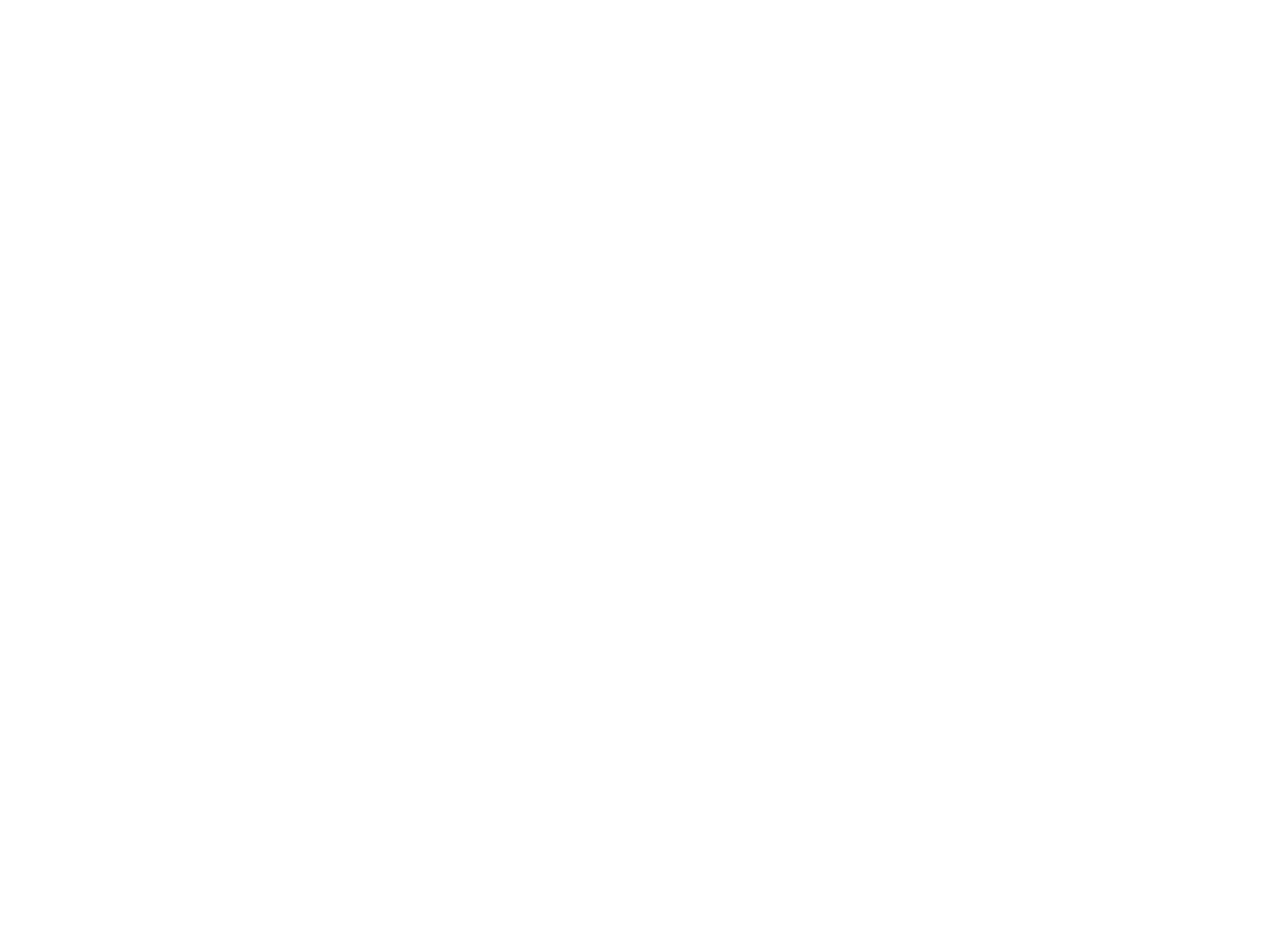
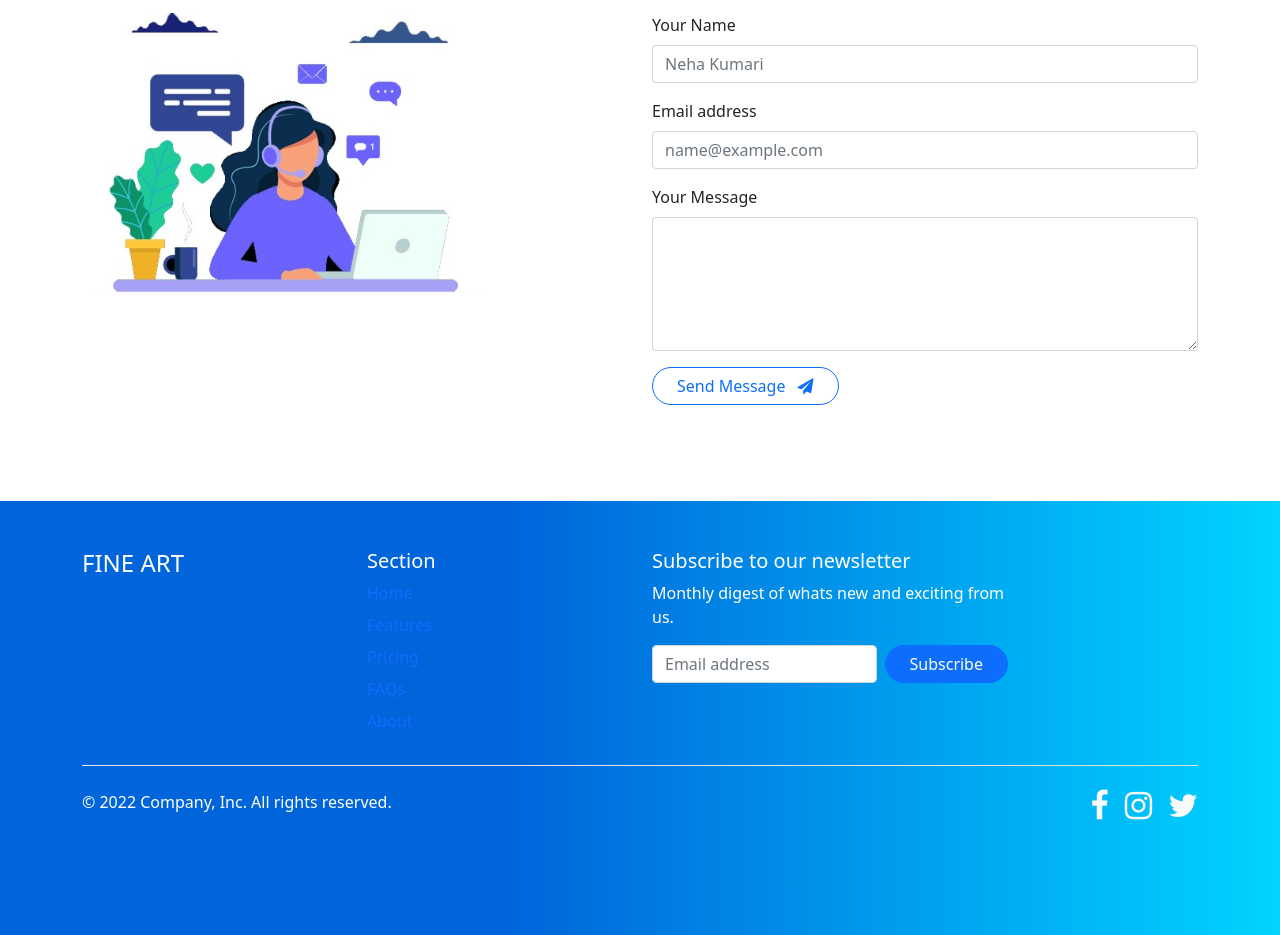
Before and after one commit to Shweta2254/https---github.com-Shweta2254-local--duniya-tree-master-local-duniya, a React (Create React App) app: page / in a window 1280 px wide. Shown: the part 2420-3355 px from the top of the page. Before the commit the page ends 2224 px from the top, so only its background shows below. Built offline with nearby package versions, Linux system fonts and the light colour scheme.

Commit message:
Frontend

```diff
--- a/src/App.css
+++ b/src/App.css
@@ -3,3 +3,21 @@
     background: linear-gradient(90deg,rgb(0,101,219) 50%,rgba(0,212,255,1) 100%);
     min-height: 500px;
 }
+
+/* /Cards/ */
+.card{
+    transition: all 0.5s ease;
+}
+
+.card:hover{
+    cursor: pointer;
+    box-shadow: 0 .5rem 1rem rgba(0, 0, 0, .15);
+}
+
+/* /Footer/ */
+
+.footer{
+    background: rgb(0,101,219);
+    background: linear-gradient(90deg,rgb(0,101,219) 40%,rgba(0,212,255,1) 100%);
+
+}
--- a/src/App.js
+++ b/src/App.js
@@ -4,6 +4,8 @@ import Navbar from './components/Navbar';
 import Home from './components/Home';
 import About from './components/About';
 import Services from './components/Services';
+import Contact from './components/Contact';
+import Footer from './components/Footer';
 
 function App() {
   return (
@@ -12,6 +14,8 @@ function App() {
    <Home/>
    <About/>
    <Services/>
+   <Contact/>
+   <Footer/>
    </>
   );
 }
--- /dev/null
+++ b/src/components/Contact.jsx
@@ -0,0 +1,43 @@
+import React from 'react';
+
+const Contact = () => {
+    return (
+        <div>
+            <section id="contact">
+                <div className="container my-5 py-5">
+                    <div className="row mb-5">
+                        <div className="col-12">
+                            <h3 className="fs-5 text-center mb-0">Contact Us</h3>
+                            <h1 className="display-6 text-center mb-4">Have Some <b>Question?</b> </h1>
+                            <hr className="w-25 mx-auto" />
+                        </div>
+                    </div>
+                    <div className="row">
+                        <div className="col-md-6">
+                            <img src="/images/contact.jpeg" alt="Contact" className="w-75" />
+                        </div>
+                        <div className="col-md-6">
+                            <form action="">
+                                <div class="mb-3">
+                                    <label for="name" class="form-label">Your Name</label>
+                                    <input type="name" class="form-control" id="name" placeholder="Neha Kumari"/>
+                                </div>
+                                <div class="mb-3">
+                                    <label for="exampleFormControlInput1" class="form-label">Email address</label>
+                                    <input type="email" class="form-control" id="exampleFormControlInput1" placeholder="name@example.com"/>
+                                </div>
+                                <div class="mb-3">
+                                    <label for="exampleFormControlTextarea1" class="form-label">Your Message</label>
+                                    <textarea class="form-control" id="exampleFormControlTextarea1" rows="5"></textarea>
+                                </div>
+                                <button type="submit" className="btn btn-outline-primary rounded-pill px-4">Send Message <i className="fa fa-paper-plane ms-2"></i></button>
+                            </form>
+                        </div>
+                    </div>
+                </div>
+            </section>
+        </div>
+    );
+}
+
+export default Contact
--- /dev/null
+++ b/src/components/Footer.jsx
@@ -0,0 +1,80 @@
+import React from 'react';
+
+const Footer = () => {
+    return (
+        <div>
+            <footer className="footer text-white">
+                <div className="container">
+                    <footer className="py-5">
+                        <div className="row">
+                            <div className="col-3">
+                                <h4>FINE ART</h4>
+                            </div>
+
+                            <div className="col-2">
+                                <h5>Section</h5>
+                                <ul className="nav flex-column">
+                                    <li className="nav-item mb-2">
+                                        <a to="#" className="nav-link p-0 text white">
+                                            Home
+                                        </a>
+                                    </li>
+
+                                    <li className="nav-item mb-2">
+                                        <a to="#" className="nav-link p-0 text white">
+                                            Features
+                                        </a>
+                                    </li>
+
+                                    <li className="nav-item mb-2">
+                                        <a to="#" className="nav-link p-0 text white">
+                                            Pricing
+                                        </a>
+                                    </li>
+
+                                    <li className="nav-item mb-2">
+                                        <a to="#" className="nav-link p-0 text white">
+                                            FAQs
+                                        </a>
+                                    </li>
+                                    <li className="nav-item mb-2">
+                                        <a to="#" className="nav-link p-0 text white">
+                                            About
+                                        </a>
+                                    </li>
+                                </ul>
+                            </div>
+
+                            <div class="col-4 offset-1">
+                                <form>
+                                    <h5>Subscribe to our newsletter</h5>
+                                    <p>Monthly digest of whats new and exciting from us.</p>
+                                    <div class="d-flex w-100 gap-2">
+                                        <label for="newsletter1" class="visually-hidden">Email address</label>
+                                        <input id="newsletter1"
+                                        type="text"
+                                        className="form-control"
+                                        placeholder="Email address" />
+                                        <button class="btn btn-primary rounded-pill px-4"
+                                        type="button">Subscribe</button>
+                                    </div>
+                                </form>
+                            </div>
+                        </div>
+
+                        <div className="d-flex justify-content-between py-4 my-4 border-top">
+                            <p>© 2022 Company, Inc. All rights reserved.</p>
+                            <ul className="list-unstyled d-flex">
+                                <li className="ms-3"><a class="link-light" href="#"><i className="fa fa-facebook fa-2x"></i></a></li>
+                                <li className="ms-3"><a class="link-light" href="#"><i className="fa fa-instagram fa-2x"></i></a></li>
+                                <li className="ms-3"><a class="link-light" href="#"><i className="fa fa-twitter fa-2x"></i></a></li>
+                            </ul>
+                        </div>
+                    </footer>
+                </div>
+            </footer>
+        </div>
+    );
+};
+
+export default Footer;
```
Also changed, not shown: public/images/contact.jpeg (added), public/images/contacts.jpeg (added), src/components/Login.jsx (added).
